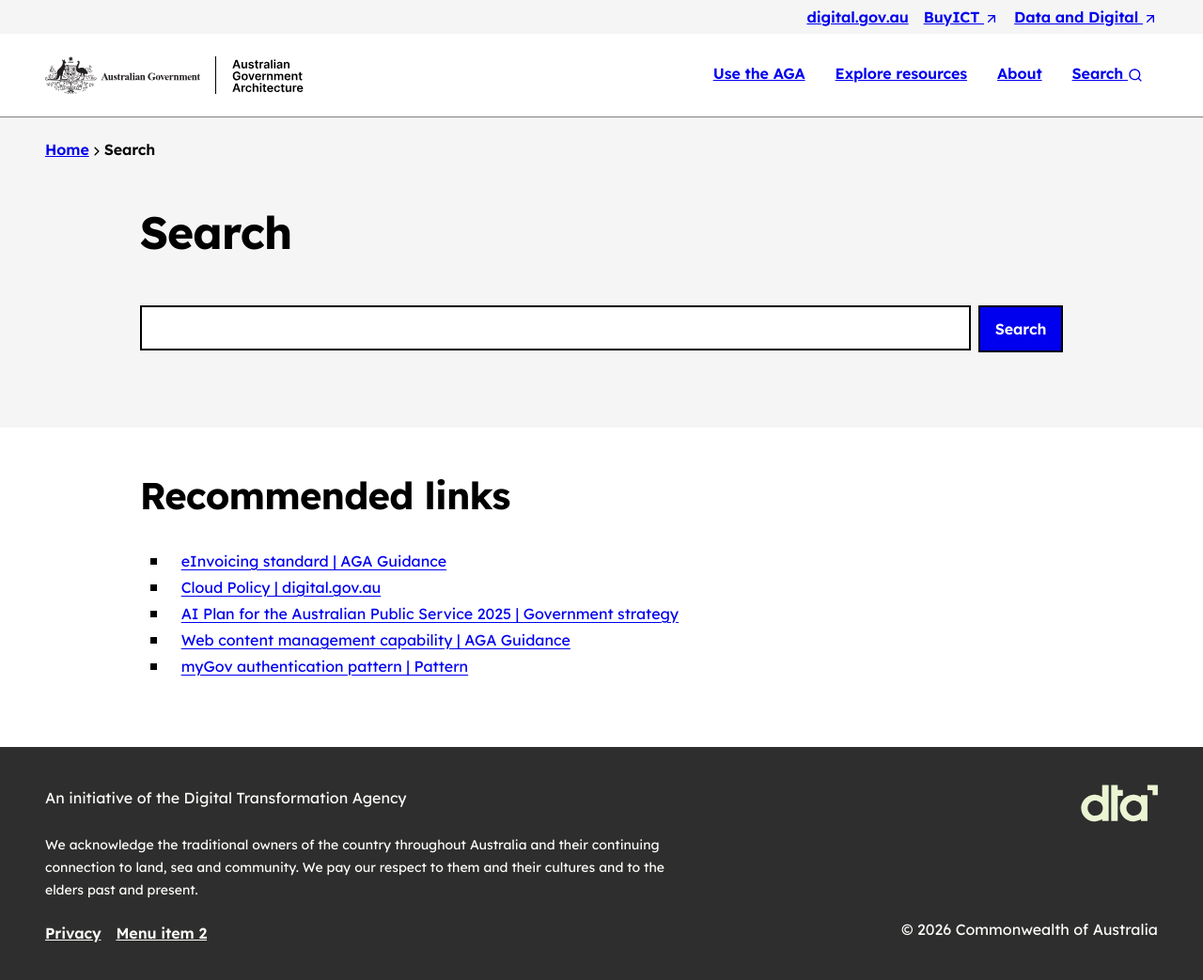
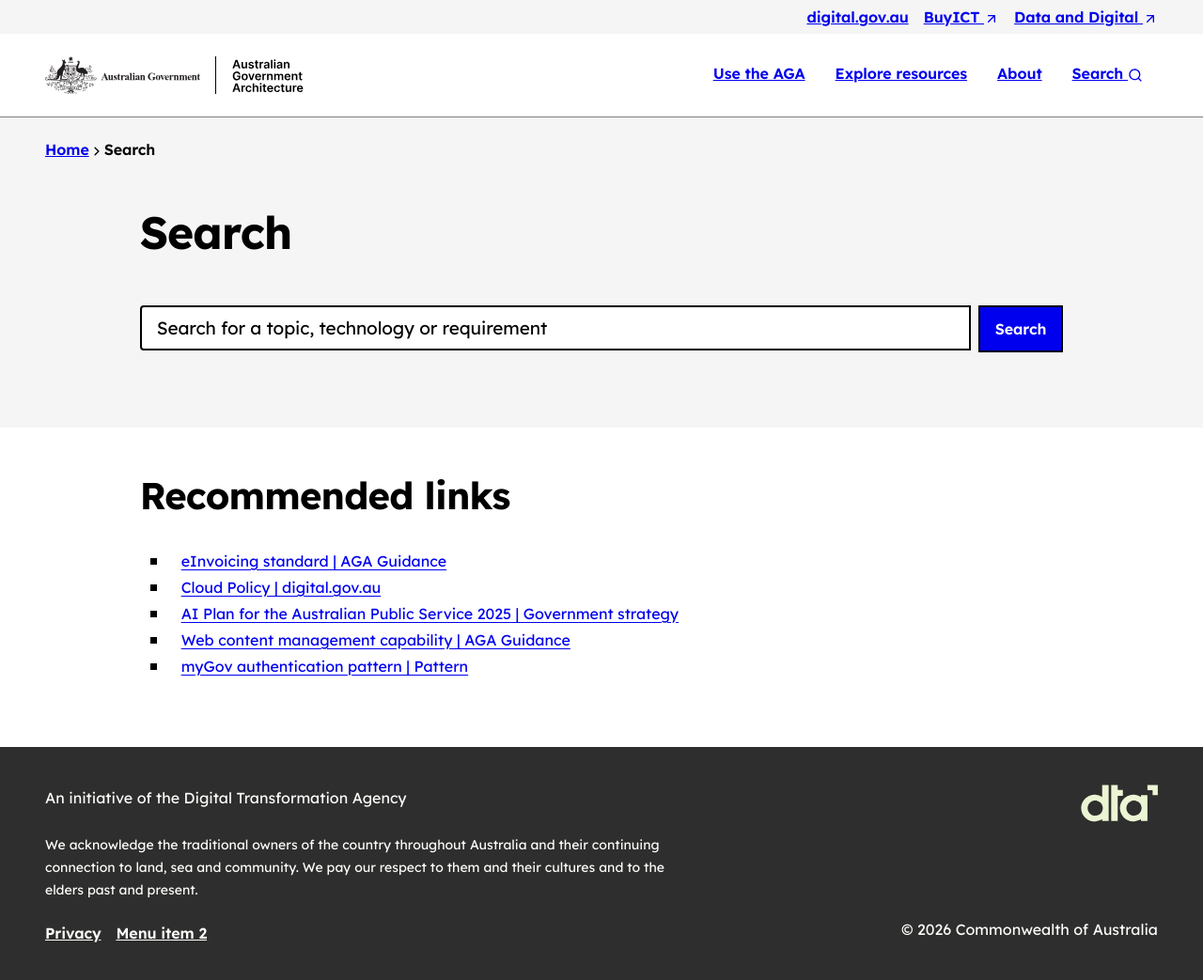
Before and after one commit to JamesFehon-DTA/betaga, a Jekyll site: the page built from search/index.md, in a window 1280 px wide. Shown: the whole page at 94% size. Built offline with Jekyll 4.4.1, drawn with Linux system fonts in a browser that asks for light colours; comment, search, counter and statistics services are not loaded.

Commit message:
Fix search-banner autocomplete race and restore demo styling
The previous port had two regressions against the working demo:

1. accessibleAutocomplete() was called inside a DOMContentLoaded
   handler AND gated behind an async fetch, so the #search-form
   input didn't exist when custom-search.js's DOMContentLoaded
   listener (registered earlier in <head>) ran — search aborted
   with "Search page missing required elements". The init script
   sits below the form and the parser-blocking library load, so
   it can run synchronously at script-eval time. Items start
   empty and the fetch fills them in async.

2. Only padding/height/border-radius were ported from the demo's
   CSS — appearance:none + dark border on input, CivicTheme
   label-small typography on options, and brand button-primary
   hover/focus colours were missing, and displayMenu was 'overlay'
   instead of the demo's 'inline'. CSS block now matches the
   demo verbatim with the type-badge styles layered on top.

Also restores the placeholder attribute that the static input
had before — passed via the library's placeholder option since
the injected input doesn't inherit it.

Co-Authored-By: Claude Opus 4.7 (1M context) <noreply@anthropic.com>

```diff
--- a/_includes/search-banner.html
+++ b/_includes/search-banner.html
@@ -72,22 +72,57 @@
 
 <link rel="stylesheet" href="{{ '/assets/accessible-autocomplete.min.css' | relative_url }}">
 <style>
-  .autocomplete-wrapper .autocomplete__input {
-    height: 3rem;
-    padding: 1rem;
-    border-radius: var(--ct-textfield-border-radius) 0 0 var(--ct-textfield-border-radius);
+  .autocomplete__hint,
+  .autocomplete__input {
+    -webkit-appearance: none;
+    appearance: none;
+    border: 2px solid #0b0c0c;
+    border-radius: 0;
+    box-sizing: border-box;
+    height: 2.5rem;
+    line-height: 1.25;
+    margin-bottom: 0;
+    width: 100%;
   }
-  .autocomplete-wrapper .autocomplete__option {
+
+  .autocomplete__input {
+    height: 3rem !important;
+    padding: 1rem !important;
+    border-radius: var(--ct-textfield-border-radius) 0 0 var(--ct-textfield-border-radius) !important;
+  }
+
+  .autocomplete__hint,
+  .autocomplete__option {
+    padding: 1rem !important;
+    appearance: none;
+    margin: 0;
+    font-size: var(--ct-typography-label-small-font-size);
+    line-height: var(--ct-typography-label-small-line-height);
+    font-family: var(--ct-typography-label-small-font-name);
+    font-weight: var(--ct-typography-label-small-font-weight);
+    letter-spacing: var(--ct-typography-label-small-letter-spacing);
+  }
+
+  .autocomplete__option--focused,
+  .autocomplete__option:hover {
+    background-color: var(--ct-button-light-primary-background-color);
+    border-color: var(--ct-button-light-primary-border-color);
+    color: var(--ct-button-light-primary-color);
+  }
+
+  .autocomplete__option {
     display: flex;
     align-items: baseline;
     gap: 0.5rem;
   }
+
   .autocomplete__type {
     font-size: 0.85em;
     opacity: 0.7;
     font-weight: normal;
     margin-left: auto;
   }
+
   .autocomplete__option--focused .autocomplete__type,
   .autocomplete__option:hover .autocomplete__type {
     opacity: 0.9;
```
Also changed, not shown: other parts of _includes/search-banner.html (+9 -7 lines). Lines whose indentation alone changed are shown as unchanged.
